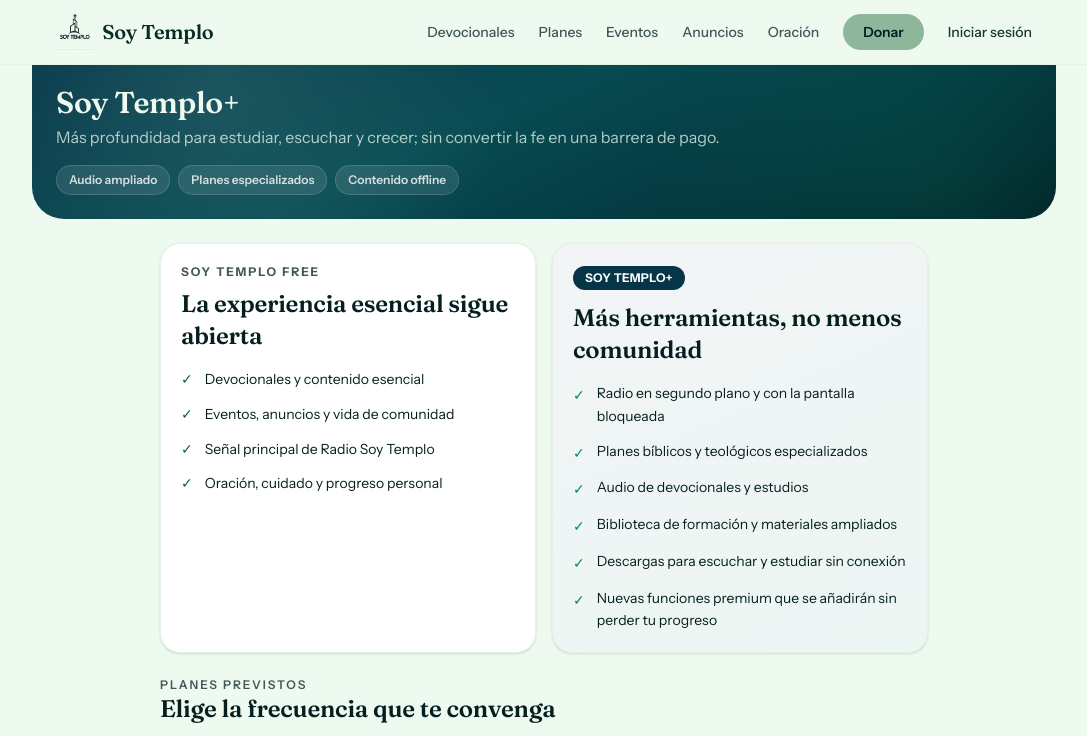
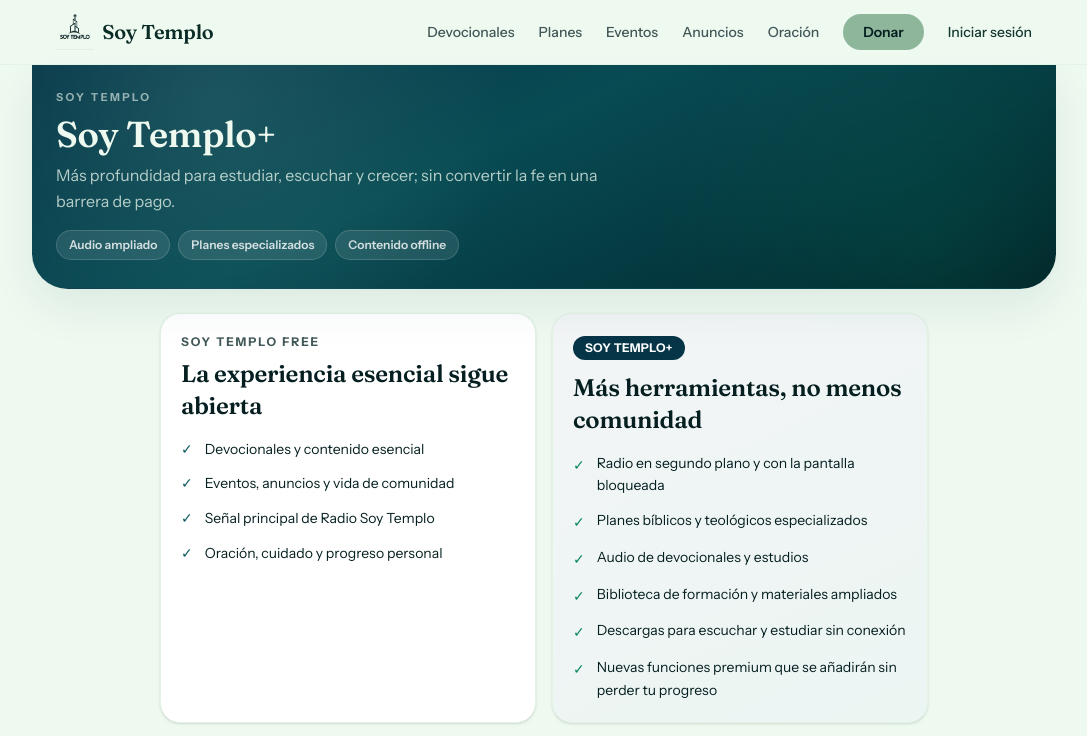
Before and after one commit to joelcastaneda777-coder/Soy-Templo, a Next.js app: page /plus in a window 1280 px wide. Shown: the top 736 px of the page, without its empty margins (96-1183 px from the left). Built offline with nearby package versions, Linux system fonts and the light colour scheme; no server answers.

Commit message:
UI: agregar hero editorial Liquid Bento

```diff
--- a/src/components/layout/page-hero.tsx
+++ b/src/components/layout/page-hero.tsx
@@ -1,8 +1,9 @@
 import type { ReactNode } from "react";
 
 /**
- * Encabezado de página. La variante `abyssal` permite evolucionar la
- * paleta general sin alterar módulos con identidad visual propia.
+ * Encabezado compartido. `editorial` es la nueva identidad visual general:
+ * superficies claras, Abyssal Teal y profundidad Liquid Glass.
+ * Las variantes existentes se conservan para módulos con identidad propia.
  */
 export function PageHero({
   title,
@@ -13,20 +14,33 @@
   title: string;
   subtitle?: string;
   children?: ReactNode;
-  variant?: "legacy" | "abyssal";
+  variant?: "legacy" | "abyssal" | "editorial";
 }) {
+  const isEditorial = variant === "editorial";
   const backgroundClass =
     variant === "abyssal"
       ? "bg-[radial-gradient(circle_at_18%_15%,rgba(82,143,143,0.28),transparent_34%),radial-gradient(circle_at_88%_78%,rgba(6,133,98,0.18),transparent_30%),linear-gradient(155deg,#063547_0%,#084B53_42%,#04383F_72%,#021F25_100%)]"
-      : "hero-mesh";
+      : isEditorial
+        ? "bg-[radial-gradient(circle_at_14%_18%,rgba(255,255,255,.95),transparent_30%),radial-gradient(circle_at_88%_12%,rgba(6,133,98,.14),transparent_28%),radial-gradient(circle_at_78%_86%,rgba(6,63,71,.12),transparent_30%),linear-gradient(145deg,#F5FBF7_0%,#E7F5ED_46%,#CBE7DA_100%)]"
+        : "hero-mesh";
+
+  const textClass = isEditorial ? "text-[#063F47]" : "text-anil-50";
+  const subtitleClass = isEditorial ? "text-[#063F47]/68" : "text-anil-50/75";
 
   return (
-    <section className={`${backgroundClass} -mx-4 -mt-4 space-y-3 overflow-hidden rounded-b-[2rem] px-4 pb-6 pt-5 text-anil-50 md:-mx-6 md:px-6`}>
-      <div>
-        <h1 className="font-display text-3xl font-semibold">{title}</h1>
-        {subtitle ? <p className="mt-1 text-anil-50/75">{subtitle}</p> : null}
+    <section className={`${backgroundClass} ${textClass} relative -mx-4 -mt-4 space-y-3 overflow-hidden rounded-b-[2.25rem] border-b border-[#063F47]/10 px-4 pb-7 pt-6 shadow-[0_18px_45px_rgba(6,63,71,.08)] md:-mx-6 md:px-6`}>
+      {isEditorial ? (
+        <>
+          <span aria-hidden className="pointer-events-none absolute -right-9 top-4 h-24 w-24 rounded-full border border-white/55 bg-white/20 shadow-[inset_0_1px_0_rgba(255,255,255,.8)] backdrop-blur-xl" />
+          <span aria-hidden className="pointer-events-none absolute right-20 top-20 h-12 w-12 rounded-full border border-[#063F47]/10 bg-white/20 backdrop-blur-xl" />
+        </>
+      ) : null}
+      <div className="relative z-10 max-w-2xl">
+        <p className={`mb-2 text-[11px] font-bold uppercase tracking-[0.22em] ${isEditorial ? "text-[#0A6A68]/72" : "text-current/60"}`}>Soy Templo</p>
+        <h1 className="font-display text-3xl font-semibold tracking-[-0.025em] sm:text-4xl">{title}</h1>
+        {subtitle ? <p className={`mt-2 max-w-xl text-sm leading-relaxed sm:text-base ${subtitleClass}`}>{subtitle}</p> : null}
       </div>
-      {children}
+      {children ? <div className="relative z-10">{children}</div> : null}
     </section>
   );
 }
```
